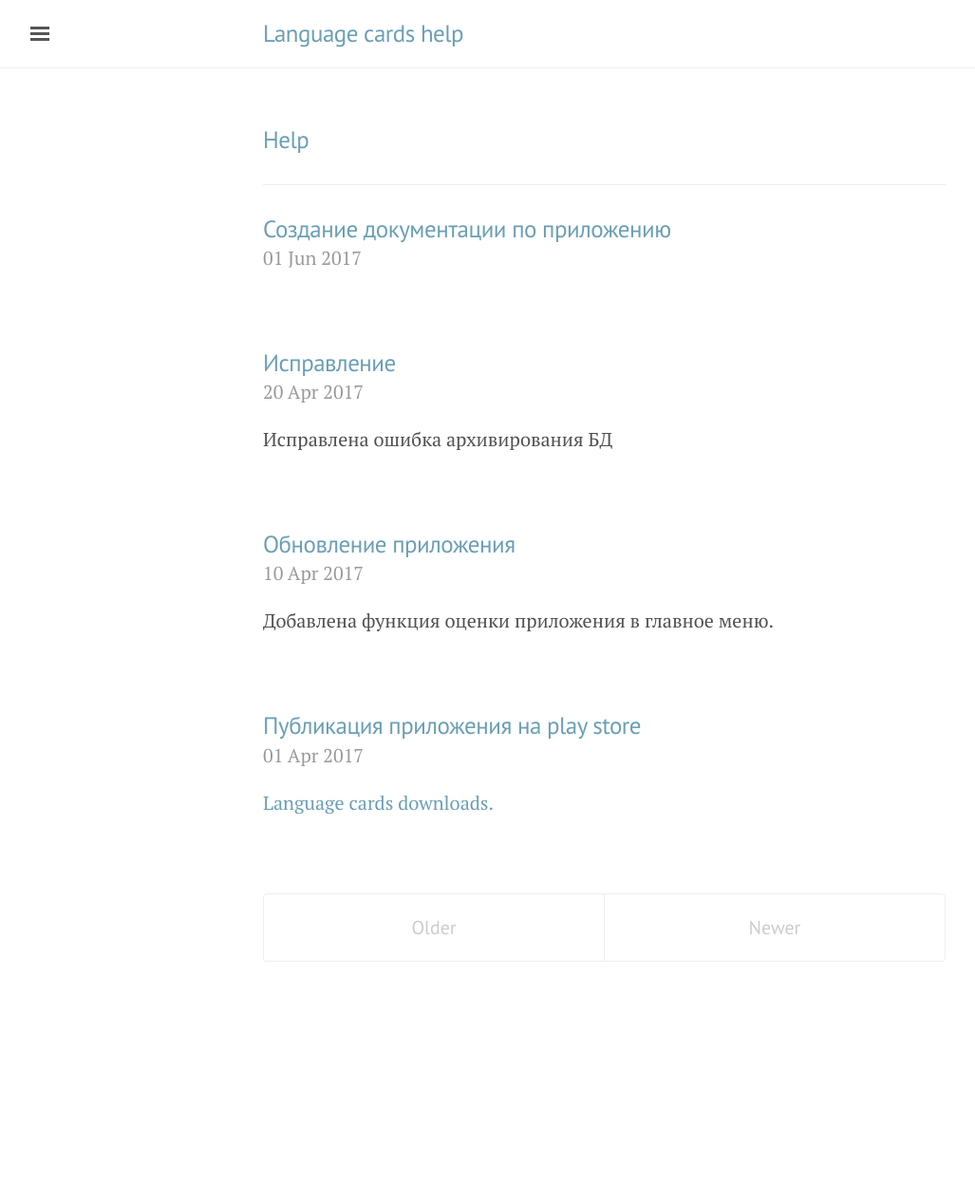
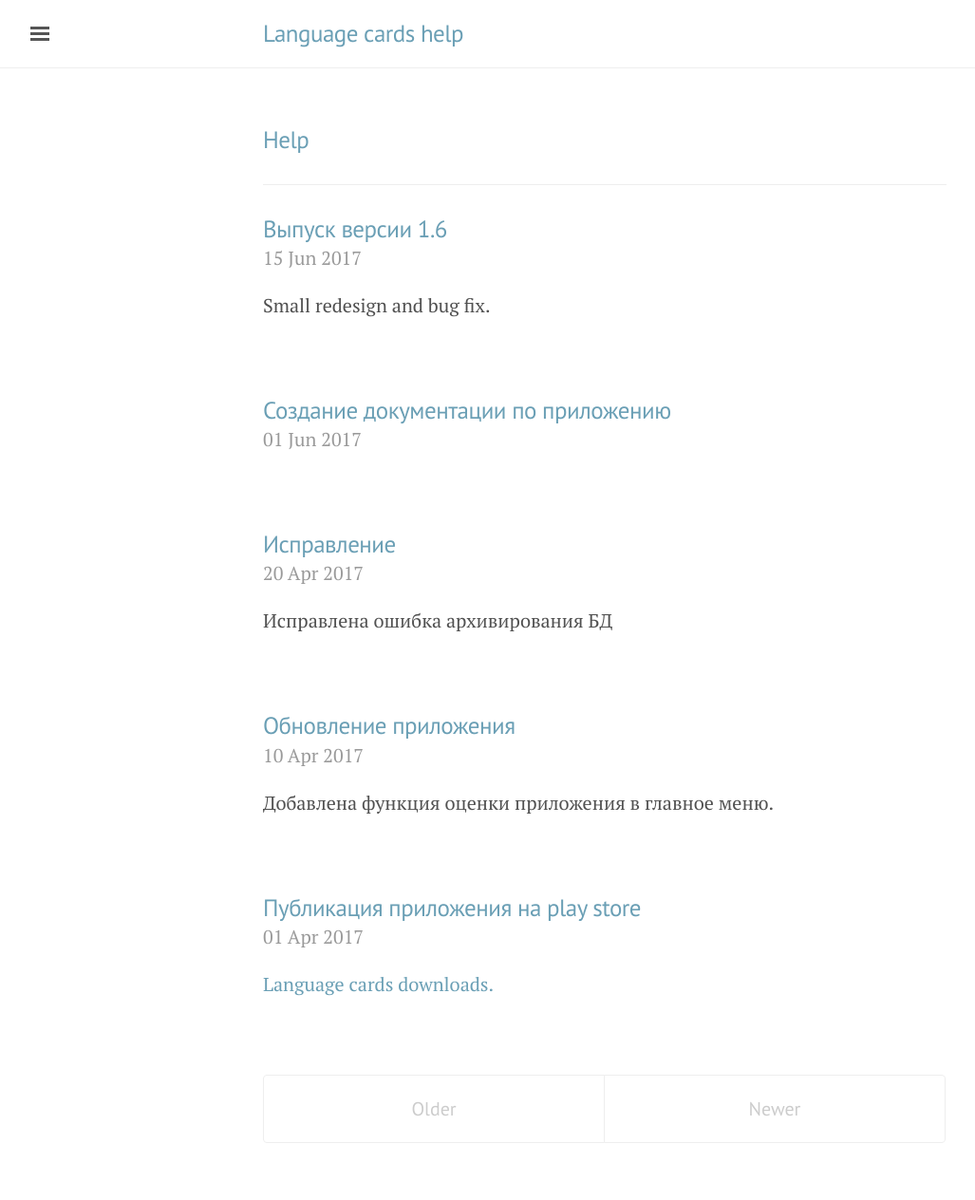
Before and after one commit to arthkan/langcards, a Jekyll site: the page built from docs/index.html, in a window 1280 px wide. Shown: the whole page at 95% size, without its empty margins (3-1030 px from the left). Built offline with Jekyll 4.4.1, drawn with Linux system fonts in a browser that asks for light colours; the list of posts is cut into pages by our own code; before the commit the page ends 1073 px from its top, so only the background shows below that.

Commit message:
Release 1.6

```diff
--- a/docs/_config.yml
+++ b/docs/_config.yml
@@ -27,7 +27,7 @@ sass:
   style: compressed
 
 app:
-  version: '1.4.0'
+  version: '1.6.0'
   google_play_ref: "https://play.google.com/store/apps/details?id=com.kan.langcards"
 
 author:
--- /dev/null
+++ b/docs/_posts/2017-06-15-app_update.md
@@ -0,0 +1,6 @@
+---
+layout: post
+title: Выпуск версии 1.6
+---
+
+Small redesign and bug fix.
```
